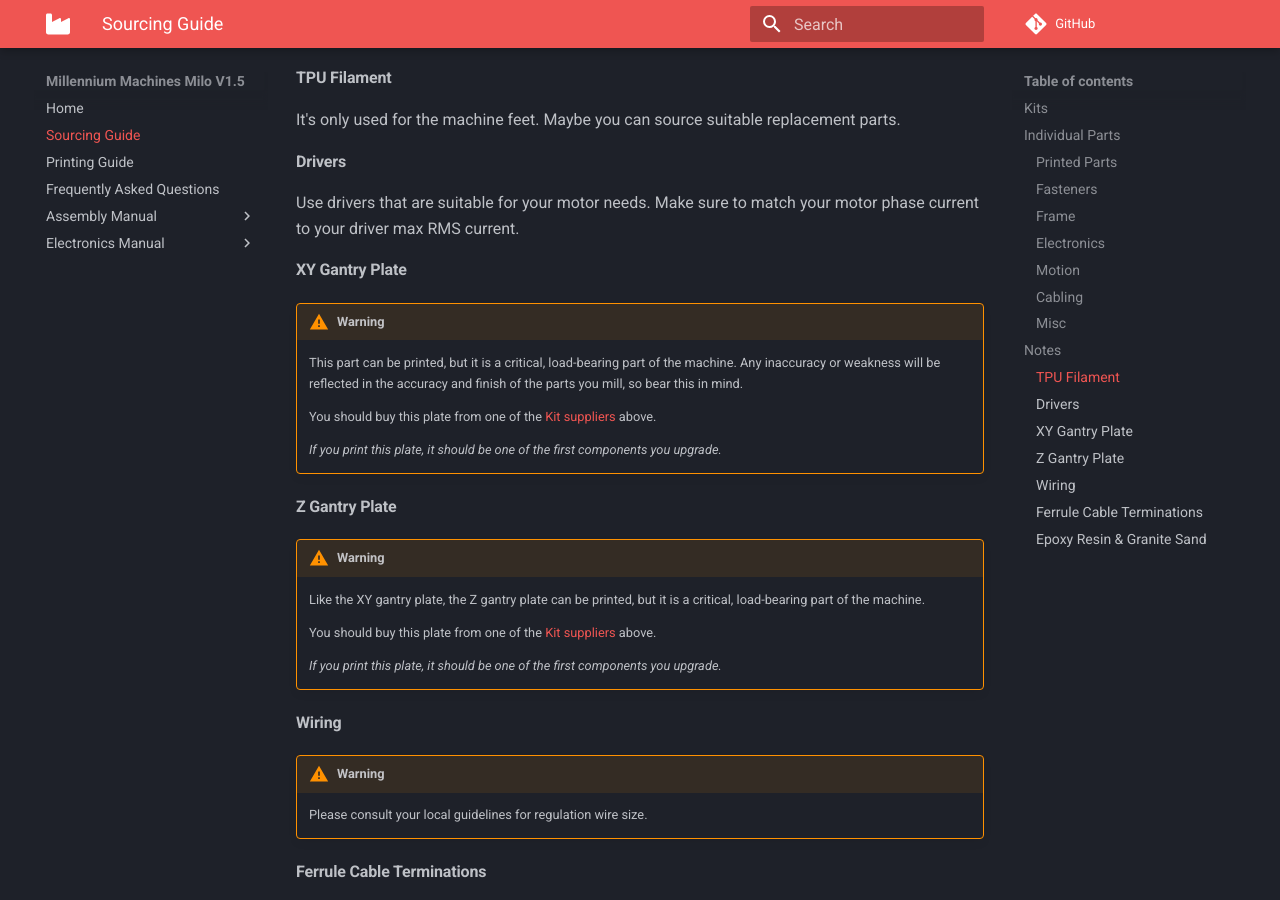
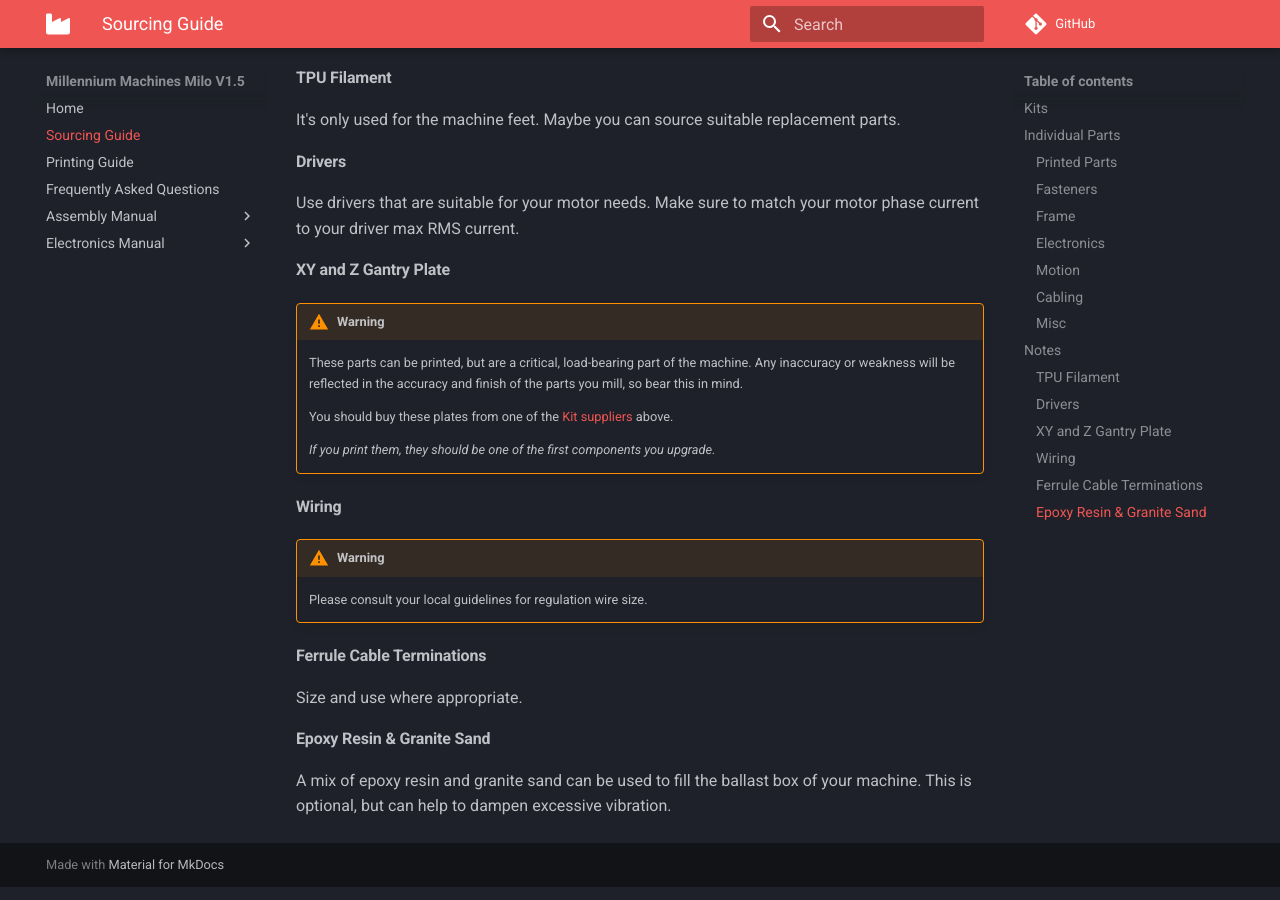
Before and after one commit to MillenniumMachines/Milo-v1.5, an MkDocs documentation site: the page built from docs/bom/sourcing_guide.md, in a window 1280 px wide and 900 px high, scrolled down 6023 px. Built offline with MkDocs 1.6.1 and Material for MkDocs 9.7.7, drawn with Linux system fonts in a browser that asks for light colours; comment, search, counter and statistics services are not loaded.

Commit message:
Combine XY and Z gantry plate warnings
Slight tweak to printing guide

Signed-off-by: Ben Agricola <ben+git@agrico.la>

```diff
--- a/docs/bom/sourcing_guide.md
+++ b/docs/bom/sourcing_guide.md
@@ -144,27 +144,16 @@ It's only used for the machine feet. Maybe you can source suitable replacement p
 
 Use drivers that are suitable for your motor needs. Make sure to match your motor phase current to your driver max RMS current.
 
-#### XY Gantry Plate
+#### XY and Z Gantry Plate
 
 !!! warning
-    This part can be printed, but it is a critical, load-bearing part of the machine.
+    These parts can be printed, but are a critical, load-bearing part of the machine.
     Any inaccuracy or weakness will be reflected in the accuracy and finish of
     the parts you mill, so bear this in mind.
 
-    You should buy this plate from one of the [Kit suppliers](#kits) above.
+    You should buy these plates from one of the [Kit suppliers](#kits) above.
 
-    _If you print this plate, it should be one of the first components you upgrade._
-
-<!-- TODO provide a statement from the design team -->
-
-#### Z Gantry Plate
-
-!!! warning
-    Like the XY gantry plate, the Z gantry plate can be printed, but it is a critical, load-bearing part of the machine.
-
-    You should buy this plate from one of the [Kit suppliers](#kits) above.
-
-    _If you print this plate, it should be one of the first components you upgrade._
+    _If you print them, they should be one of the first components you upgrade._
 
 <!-- TODO provide a statement from the design team -->
 
```
Also changed, not shown: docs/printing/print_guide.md (+1 -1 lines).
